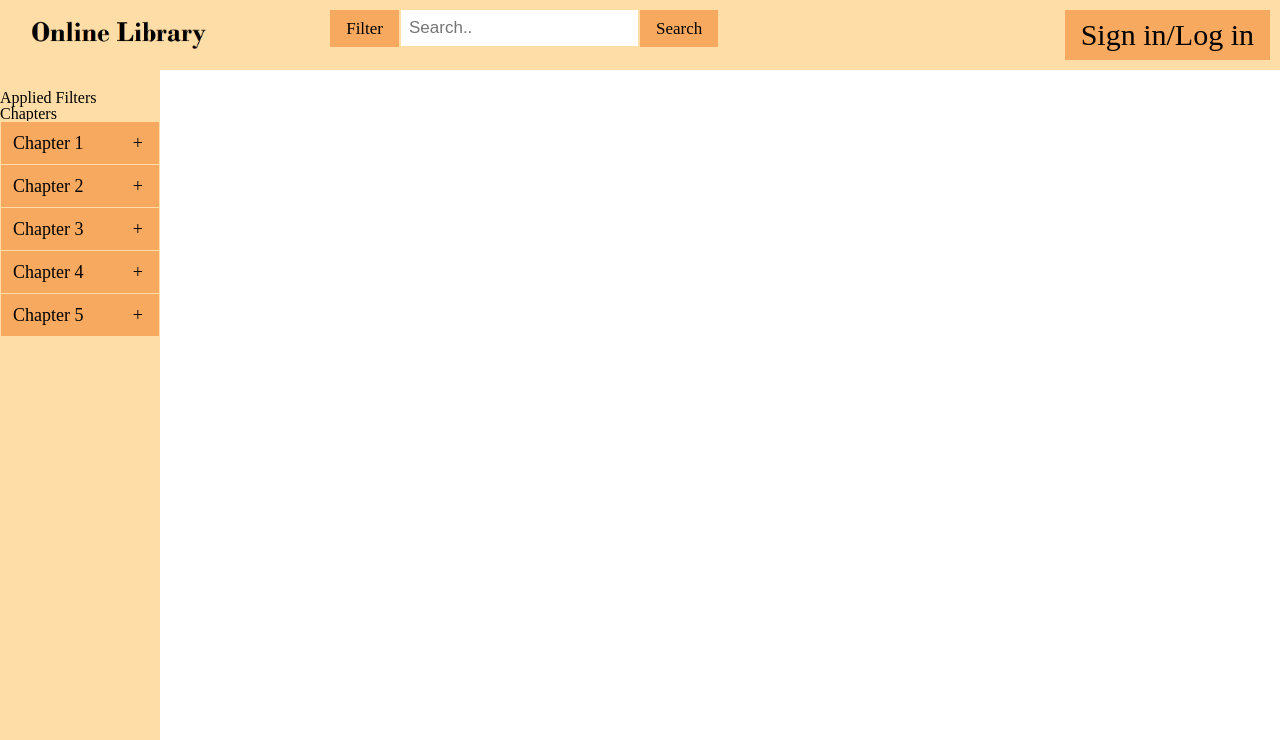
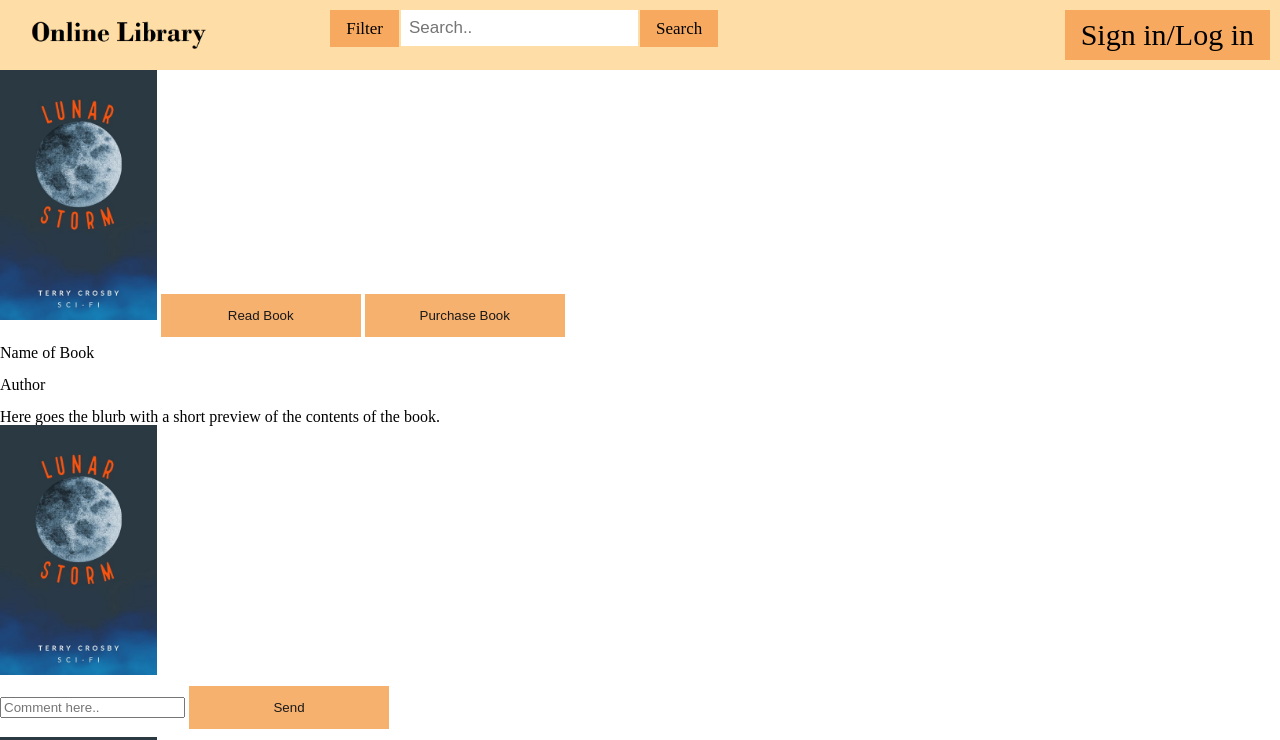
Before and after one commit to qreilly00/COM-336-Assignment-2-Team-17, a plain HTML site: page WEBSITE/COM 336 Team 17 Website/preview.html in a window 1280 px wide. Shown: the top 740 px of the page. Drawn offline with Linux system fonts and the light colour scheme.

Commit message:
updated preview html file

```diff
--- a/WEBSITE/COM 336 Team 17 Website/preview.html
+++ b/WEBSITE/COM 336 Team 17 Website/preview.html
@@ -21,28 +21,37 @@
         <a class="text" href="signin.html">Sign in/Log in</a>
     </div>
 
-    <div class="sidenav">
-        <h3>Applied Filters</h3>
-        <ul class="applied-filters">
-            <li>Agnes<span class="delete">&times;</span></li>
-            <li>Billy<span class="delete">&times;</span></li>
-            <li>Bob<span class="delete">&times;</span></li>
-            <li>Calvin<span class="delete">&times;</span></li>
-            <li>Christina<span class="delete">&times;</span></li>
+    <div class="book-menu">
+        <img src="assets/BOOK COVER.jpeg" alt="Site logo" height="250px">
+        <button class="book-read">Read Book</button>
+        <button class="book-purchase">Purchase Book</button>
+    </div>
+
+    <div class="book-description">
+        <h3>Name of Book</h3>
+        <br>
+        <h4>Author</h4>
+        <br>
+        <p>Here goes the blurb with a short preview of the contents of the book.</p>
+    </div>
+
+    <div class="main-comments">
+        <img src="assets/BOOK COVER.jpeg" alt="Profile picture" height="250px">
+        <form class="comment" action="action_page.php">
+            <input type="text" placeholder="Comment here.." name="comment">
+            <button type="submit">Send</button>
+        </form>
+    </div>
+
+    <div class="other-comments">
+        <ul class="comment-list">
+            <li><img src="assets/BOOK COVER.jpeg" alt="Profile picture" height="250px">Comment goes here.</li>
+            <li><img src="assets/BOOK COVER.jpeg" alt="Profile picture" height="250px">Here's another comment</li>
+            <li><img src="assets/BOOK COVER.jpeg" alt="Profile picture" height="250px">Commenting about the cool book above me haha</li>
+            <li><img src="assets/BOOK COVER.jpeg" alt="Profile picture" height="250px">hello world</li>
         </ul>
 
-        <h3>Chapters</h3>
-        <ul class="filters">
-            <li>Chapter 1<span class="add">&plus;</span></li>
-            <li>Chapter 2<span class="add">&plus;</span></li>
-            <li>Chapter 3<span class="add">&plus;</span></li>
-            <li>Chapter 4<span class="add">&plus;</span></li>
-            <li>Chapter 5<span class="add">&plus;</span></li>
-        </ul>
     </div>
-
-
-
 </body>
 
 </html>
```
